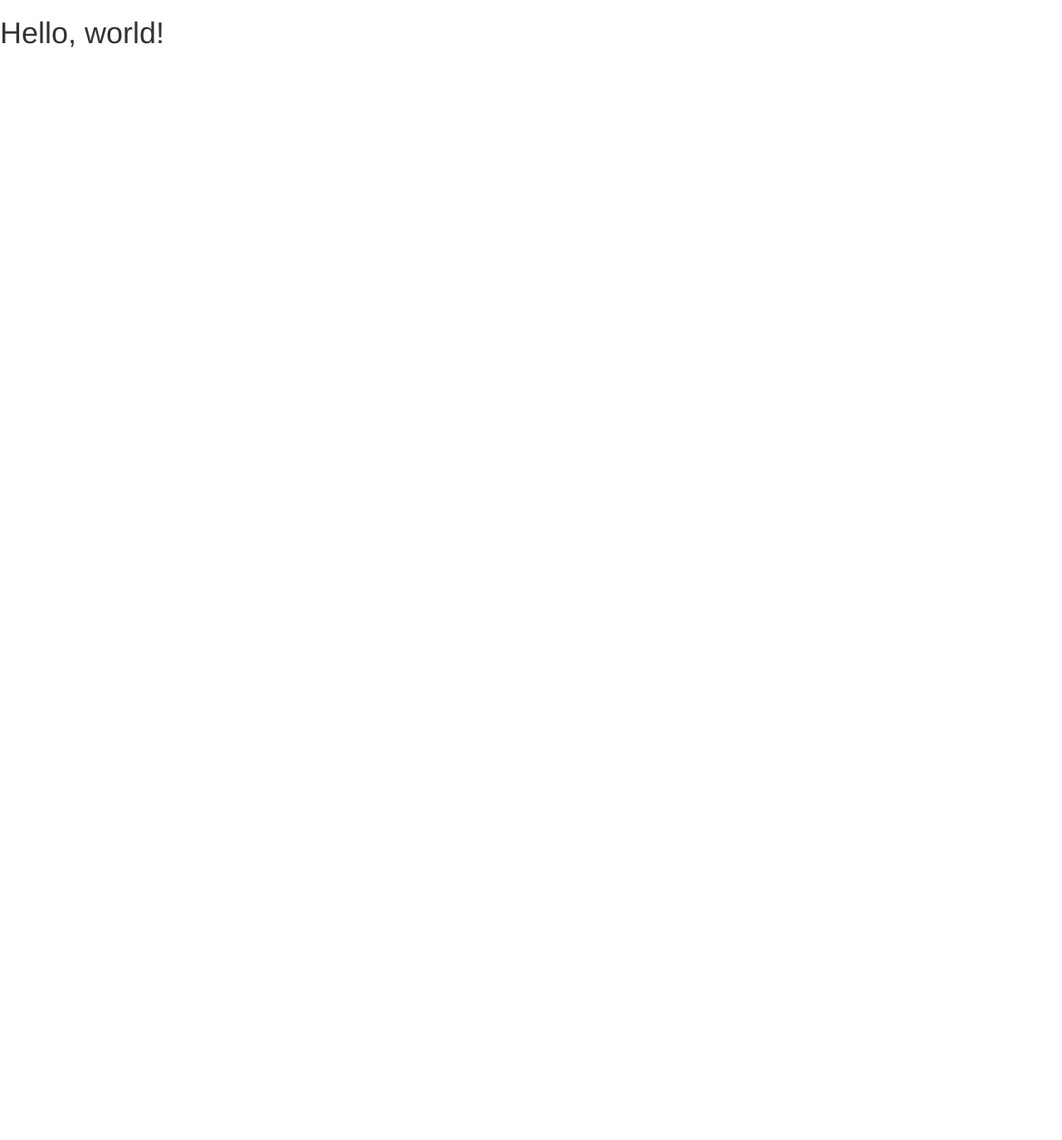
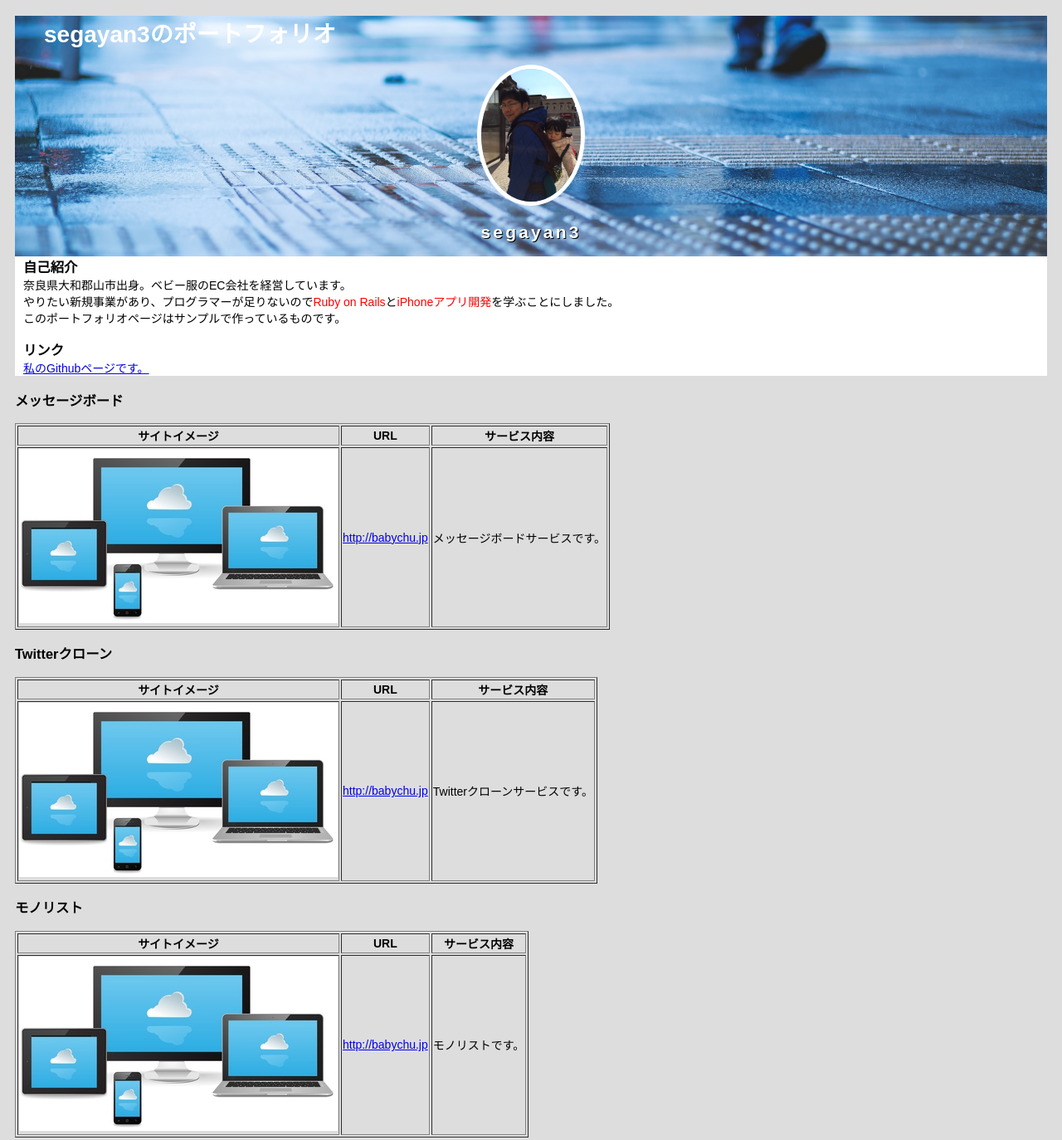
Before and after one commit to segayan3/segayan3.github.io, a plain HTML site: page index.html in a window 1280 px wide. Shown: the top 1374 px of the page at 83% size. Before the commit the page ends 800 px from the top, so only its background shows below. Drawn offline with nearby package versions, Linux system fonts and the light colour scheme.

Commit message:
second commit

```diff
--- /dev/null
+++ b/index.css
@@ -0,0 +1,58 @@
+h1 {
+    color: #fff;
+    margin-left: 5px;
+    padding-left: 30px;
+}
+
+body {
+    font-family: YuGothic, "游ゴシック", "メイリオ", Meiryo, "ヒラギノ角ゴ Pro W3", "Hiragino Kaku Gothic Pro", sans-serif;
+    background-color: #ddd;
+    font-size: 14px;
+}
+
+header{
+    background-image: url("bg.jpg");
+    background-position: center center;
+    background-size: cover;
+    background-repeat: no-repeat;
+}
+
+.space {
+    margin: 0 10px 0 10px;
+}
+
+#logo {
+    text-align: center;
+}
+
+#logo img {
+    max-width: 120px;
+    border: 5px solid #fff;
+    border-radius: 100%;
+}
+
+#logo h2 {
+    letter-spacing: 0.15em;
+    color: #fff;
+    text-shadow: 1px 1px 0px #000;
+}
+
+#introduction {
+    margin: 0 auto 0;
+    background-color: #fff;
+}
+
+.introduction h3 p {
+    padding-left: 100px;
+}
+
+span.red {
+    color: red;
+}
+
+footer {
+    background-color: #fff;
+    font-size: 93%;
+    text-align: center;
+    color: #666;
+}
--- a/index.html
+++ b/index.html
@@ -2,17 +2,113 @@
 <html lang="ja">
   <head>
     <meta charset="utf-8">
+    <!-- CSSファイルの読み込み -->
+    <link rel="stylesheet" href="index.css">
     <meta http-equiv="X-UA-Compatible" content="IE=edge">
     <meta name="viewport" content="width=device-width, initial-scale=1">
-    <title>Bootstrap Sample</title>
-    <!-- BootstrapのCSS読み込み -->
-    <link rel="stylesheet" href="//maxcdn.bootstrapcdn.com/bootstrap/3.3.5/css/bootstrap.min.css">
-    <!-- jQuery読み込み -->
-    <script src="//ajax.googleapis.com/ajax/libs/jquery/1.11.3/jquery.min.js"></script>
-    <!-- BootstrapのJS読み込み -->
-    <script src="//maxcdn.bootstrapcdn.com/bootstrap/3.3.5/js/bootstrap.min.js"></script>
+    <title>segayan3 | ポートフォリオ</title>
+    <meta name="descriptoin" content="segayan3のWebアプリポートフォリオ">
+    <meta name="keywords" content="ポートフォリオ, html ,css, ruby, ruby on rails">
   </head>
   <body>
-    <h1>Hello, world!</h1>
+    <header class="space">
+      <h1>segayan3のポートフォリオ</h1>
+      <div id="logo">
+        <img src="IMG_5364.JPG" alt="">
+        <h2>segayan3</h2>
+      </div>
+      <div id="introduction">
+        <h3 class="space">自己紹介</h3>
+        <p class="space">奈良県大和郡山市出身。ベビー服のEC会社を経営しています。</p>
+        <p class="space">やりたい新規事業があり、プログラマーが足りないので<span class="red">Ruby on Rails</span>と<span class="red">iPhoneアプリ開発</span>を学ぶことにしました。</p>
+        <p class="space">このポートフォリオページはサンプルで作っているものです。</p>
+        <br>
+        <h3 class="space">リンク</h3>
+        <p class="space"><a href="https://github.com/segayan3" target="_blank">私のGithubページです。</a></p>
+      </div>
+    </header>
+    <div class="container space">
+      <section>
+        <div id="msgb">
+          <h3>メッセージボード</h3>
+          <table border="1">
+            <thead>
+              <tr>
+                <th>サイトイメージ</th>
+                <th>URL</th>
+                <th>サービス内容</th>
+              </tr>
+            </thead>
+            <tbody>
+              <tr>
+                <td><a href="http://babychu.jp"><img src="site_img.png" alt="メッセージボード"></a></td>
+                <td><a href="http://babychu.jp">http://babychu.jp</a></td>
+                <td><p>メッセージボードサービスです。</p></td>
+              </tr>
+            </tbody>
+          </table>
+        </div>
+        <div id="twc">
+          <h3>Twitterクローン</h3>
+          <table border="1">
+            <thead>
+              <tr>
+                <th>サイトイメージ</th>
+                <th>URL</th>
+                <th>サービス内容</th>
+              </tr>
+            </thead>
+            <tbody>
+              <tr>
+                <td><a href="http://babychu.jp"><img src="site_img.png" alt="Twitterクローン"></a></td>
+                <td><a href="http://babychu.jp">http://babychu.jp</a></td>
+                <td><p>Twitterクローンサービスです。</p></td>
+              </tr>
+            </tbody>
+          </table>
+        </div>
+        <div id="mnl">
+          <h3>モノリスト</h3>
+          <table border="1">
+            <thead>
+              <tr>
+                <th>サイトイメージ</th>
+                <th>URL</th>
+                <th>サービス内容</th>
+              </tr>
+            </thead>
+            <tbody>
+              <tr>
+                <td><a href="http://babychu.jp"><img src="site_img.png" alt="モノリストです。"></a></td>
+                <td><a href="http://babychu.jp">http://babychu.jp</a></td>
+                <td><p>モノリストです。</p></td>
+              </tr>
+            </tbody>
+          </table>
+        </div>
+        <div id="org">
+          <h3>オリジナルサービス</h3>
+          <table border="1">
+            <thead>
+              <tr>
+                <th>サイトイメージ</th>
+                <th>URL</th>
+                <th>サービス内容</th>
+              </tr>
+            </thead>
+            <tbody>
+              <tr>
+                <td><a href="http://babychu.jp"><img src="site_img.png" alt="オリジナルサービスです。"></a></td>
+                <td><a href="http://babychu.jp">http://babychu.jp</a></td>
+                <td><p>オリジナルサービスです。</p></td>
+              </tr>
+            </tbody>
+          </table>
+        </div>
+      </section>
+    </div>
+    <footer>
+      <p>&copy; 2017 segayan3</p>
+    </footer>
   </body>
 </html>
```
Also changed, not shown: IMG_5364.JPG (added), bg.jpg (added), site_img.png (added).
